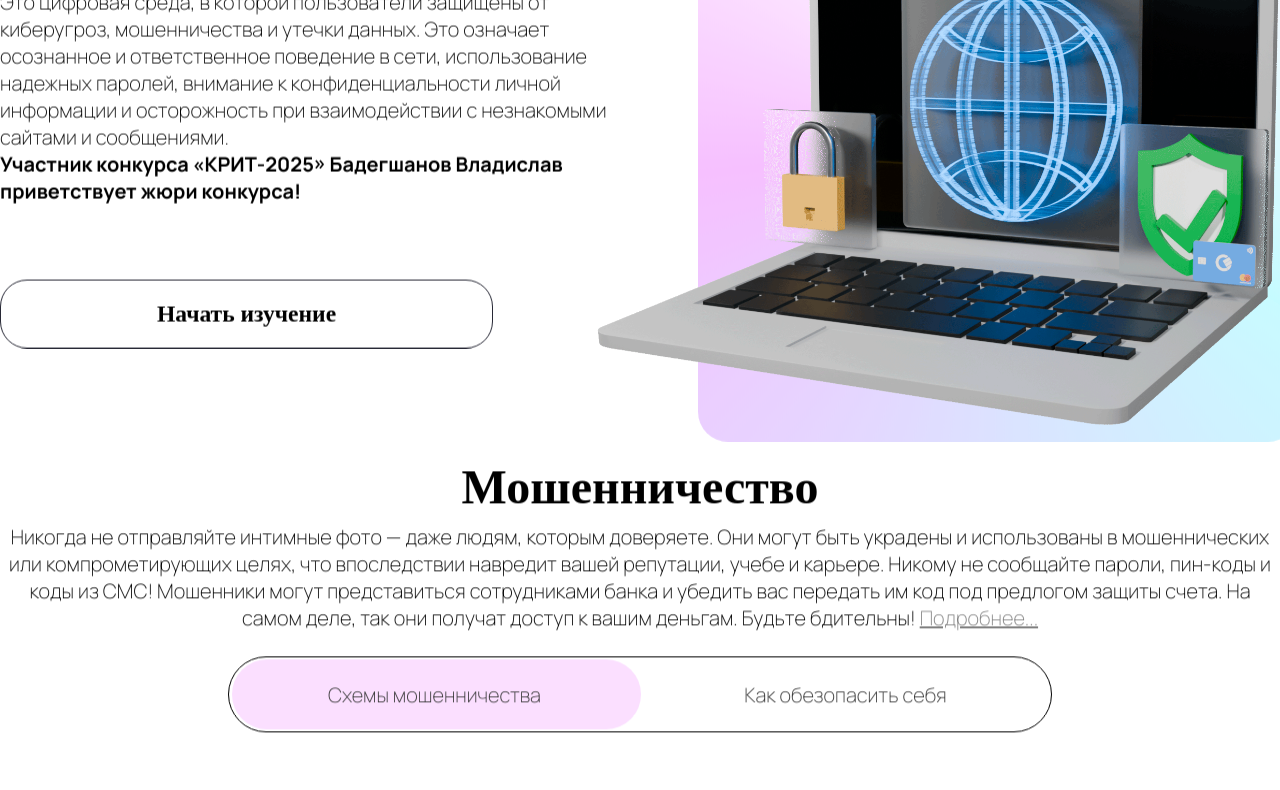
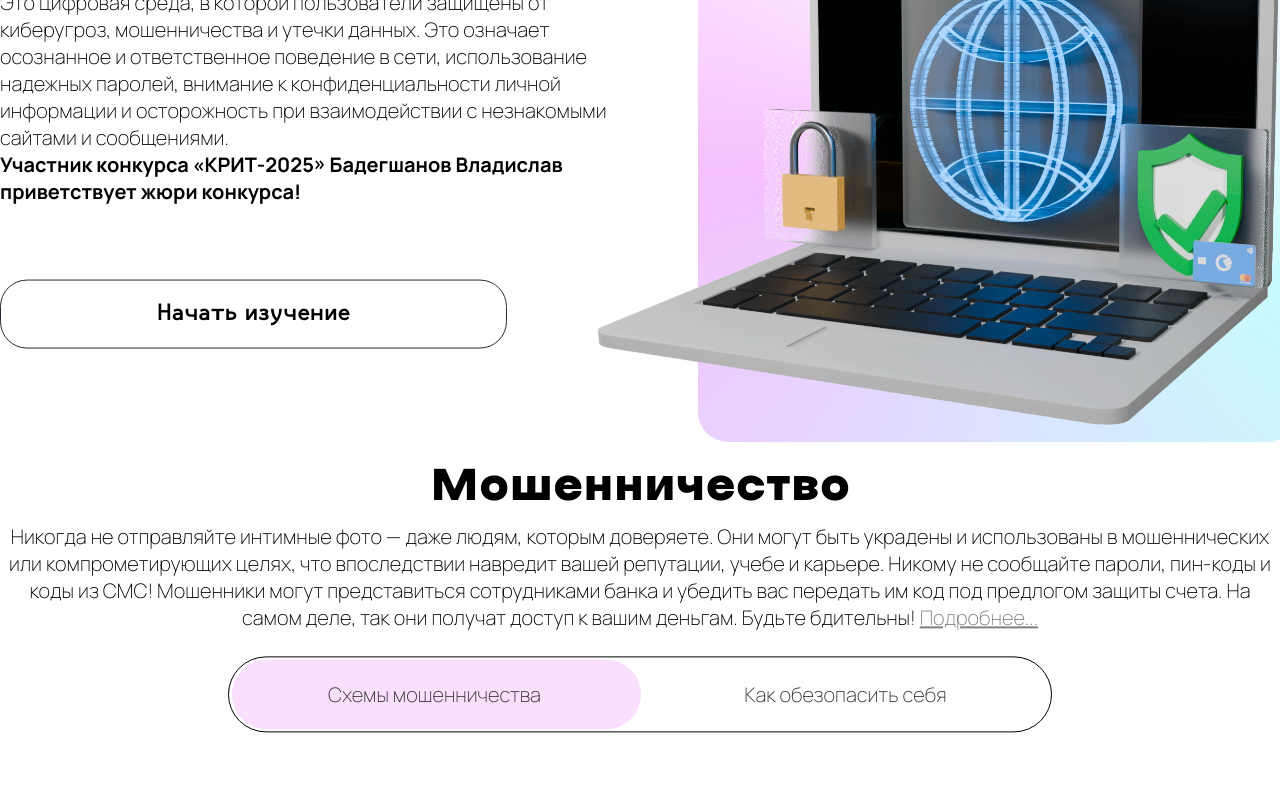
Before and after one commit to SakuniOhto/SafeInternetSite, a plain HTML site: page index.html in a window 1280 px wide. Shown: the part 333-1123 px from the top of the page. Drawn offline with Linux system fonts and the light colour scheme.

Commit message:
correct work of fonts

```diff
--- a/css/style.css
+++ b/css/style.css
@@ -3,18 +3,18 @@
 
 @font-face {
     font-family: Ermilov;
-    src: '/fonts/Ermilov-bold.otf';
+    src: url('../fonts/Ermilov-bold.otf');
 }
 
 @font-face {
     font-family: Mint Spirit;
-    src: '/fonts/MintSpirit-Bold.otf';
+    src: url('../fonts/MintSpirit-Bold.otf');
     font-weight: 700;
 }
 
 @font-face {
     font-family: Mint Spirit;
-    src: '/fonts/MintSpirit-Regular.otf';
+    src: url('../fonts/MintSpirit-Regular.otf');
     font-weight: 400;
 }
 
```
